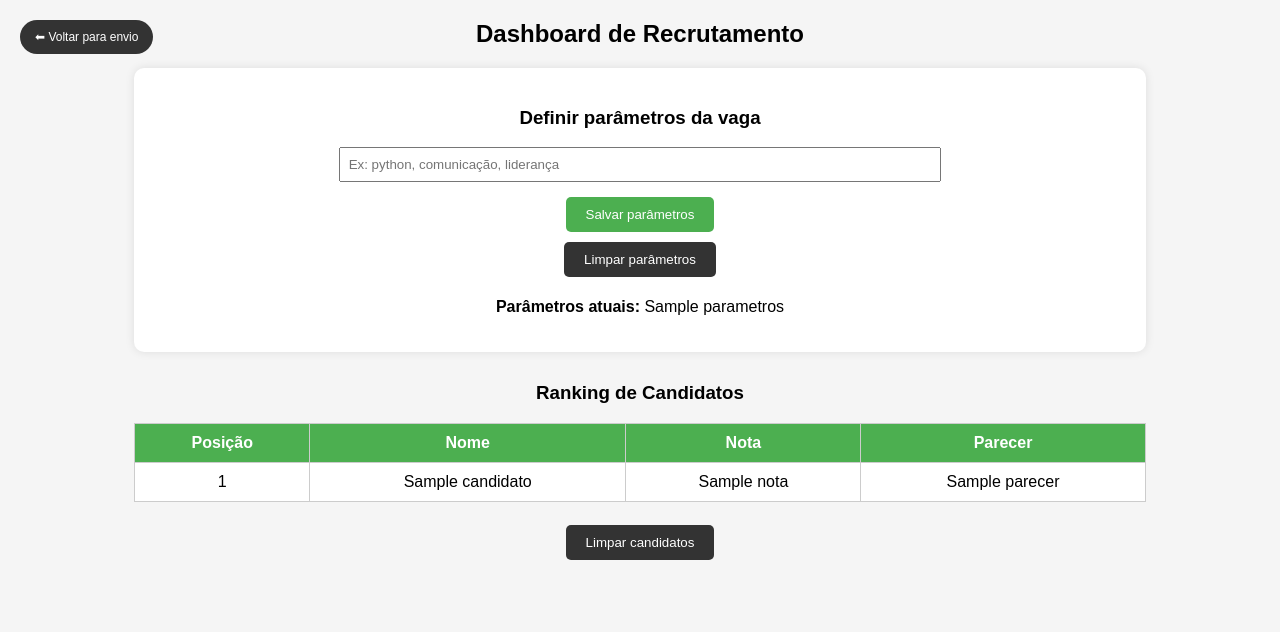
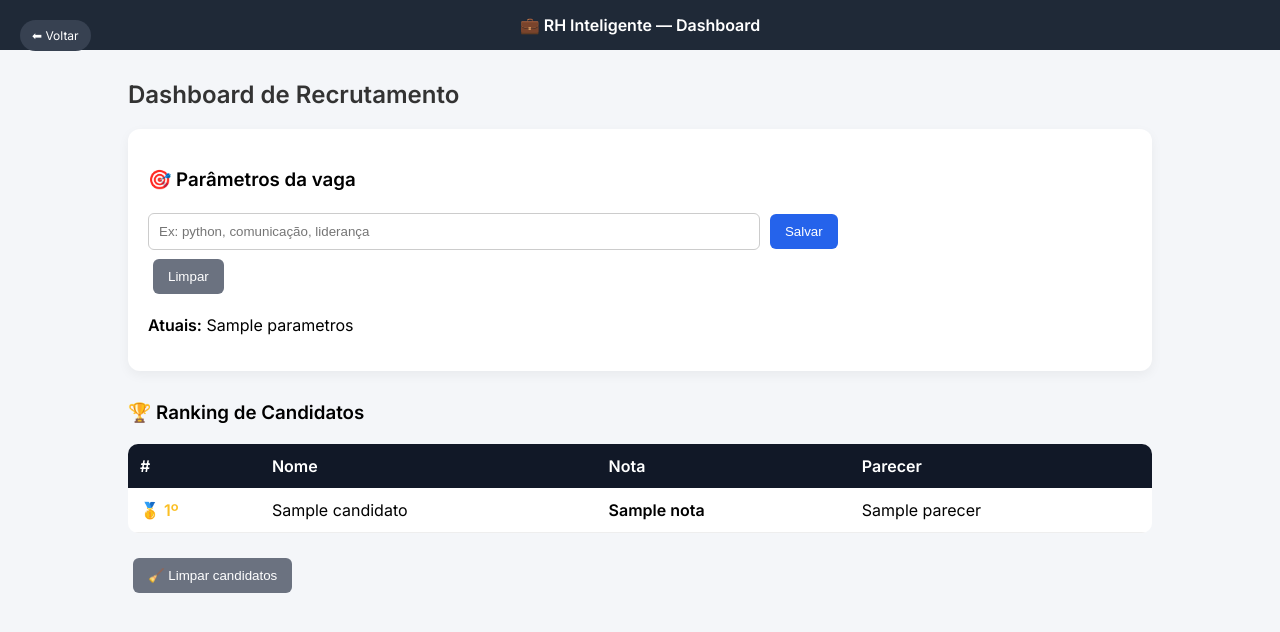
Before and after one commit to higorssilva38-create/projeto-rh, a Flask app: template templates/dashboard.html in a window 1280 px wide. Shown: the top 632 px of the page. Run offline with Flask 3, Linux system fonts and the light colour scheme; the template is opened without the code that fills it: most values are stand-ins (such as "Sample title", 1, 10 or a date in 2020).

Commit message:
atualização de dashboard

```diff
--- a/templates/dashboard.html
+++ b/templates/dashboard.html
@@ -3,11 +3,14 @@
 <head>
     <title>Dashboard RH Inteligente</title>
 
+    <!-- 🔥 FONTE MODERNA -->
+    <link href="https://fonts.googleapis.com/css2?family=Inter:wght@300;400;600&display=swap" rel="stylesheet">
+
     <style>
         body {
-            font-family: Arial;
-            background-color: #f5f5f5;
-            text-align: center;
+            font-family: 'Inter', sans-serif;
+            background-color: #f4f6f9;
+            margin: 0;
         }
 
         .container {
@@ -16,60 +19,17 @@
         }
 
         h2 {
-            margin-top: 20px;
+            margin-top: 30px;
+            color: #333;
         }
 
-        .param-box {
-            background: white;
-            padding: 20px;
-            border-radius: 10px;
-            margin-bottom: 30px;
-            box-shadow: 0px 0px 10px rgba(0,0,0,0.1);
-        }
-
-        input[type="text"] {
-            padding: 8px;
-            width: 60%;
-            margin-bottom: 10px;
-        }
-
-        table {
-            margin: auto;
-            background: white;
-            border-collapse: collapse;
-            width: 100%;
-        }
-
-        th, td {
-            padding: 10px;
-            border: 1px solid #ccc;
-        }
-
-        th {
-            background-color: #4CAF50;
+        /* 🔝 HEADER */
+        .topbar {
+            background: #1f2937;
             color: white;
-        }
-
-        button {
-            padding: 10px 20px;
-            margin: 5px;
-            background-color: #4CAF50;
-            color: white;
-            border: none;
-            border-radius: 5px;
-            cursor: pointer;
-        }
-
-        button:hover {
-            background-color: #45a049;
-        }
-
-        .secondary {
-            background-color: #333;
-        }
-
-        .secondary:hover {
-            background-color: #555;
+            padding: 15px;
+            text-align: center;
+            font-weight: 600;
         }
 
         /* 🔥 BOTÃO VOLTAR */
@@ -77,9 +37,9 @@
             position: fixed;
             top: 20px;
             left: 20px;
-            background-color: #333;
+            background-color: #374151;
             color: white;
-            padding: 10px 15px;
+            padding: 8px 12px;
             border-radius: 20px;
             font-size: 12px;
             text-decoration: none;
@@ -88,12 +48,88 @@
         .back-button:hover {
             background-color: #555;
         }
+
+        /* 📦 CARD */
+        .param-box {
+            background: white;
+            padding: 20px;
+            border-radius: 12px;
+            margin-bottom: 30px;
+            margin-top: 20px;
+            box-shadow: 0px 4px 12px rgba(0,0,0,0.05);
+        }
+
+        input[type="text"] {
+            padding: 10px;
+            width: 60%;
+            border-radius: 6px;
+            border: 1px solid #ccc;
+        }
+
+        button {
+            padding: 10px 15px;
+            margin: 5px;
+            border: none;
+            border-radius: 6px;
+            cursor: pointer;
+            font-weight: 500;
+        }
+
+        button:hover {
+            opacity: 0.9;
+        }
+
+        .primary {
+            background-color: #2563eb;
+            color: white;
+        }
+
+        .secondary {
+            background-color: #6b7280;
+            color: white;
+        }
+
+        /* 🏆 TABELA */
+        table {
+            margin-top: 20px;
+            background: white;
+            border-collapse: collapse;
+            width: 100%;
+            border-radius: 10px;
+            overflow: hidden;
+        }
+
+        th {
+            padding: 12px;
+            background-color: #111827;
+            color: white;
+            text-align: left;
+        }
+
+        td {
+            padding: 12px;
+            border-bottom: 1px solid #eee;
+        }
+
+        tr:hover {
+            background-color: #f9fafb;
+        }
+
+        /* 🏅 DESTAQUE RANKING */
+        .top1 { color: #fbbf24; font-weight: bold; }
+        .top2 { color: #9ca3af; font-weight: bold; }
+        .top3 { color: #d97706; font-weight: bold; }
+
     </style>
 </head>
 <body>
 
-<!-- 🔥 BOTÃO PARA VOLTAR -->
-<a href="/" class="back-button">⬅ Voltar para envio</a>
+<div class="topbar">
+    💼 RH Inteligente — Dashboard
+</div>
+
+<!-- 🔙 VOLTAR -->
+<a href="/" class="back-button">⬅ Voltar</a>
 
 <div class="container">
 
@@ -101,27 +137,26 @@
 
     <!-- 🔥 PARÂMETROS -->
     <div class="param-box">
-        <h3>Definir parâmetros da vaga</h3>
+        <h3>🎯 Parâmetros da vaga</h3>
 
         <form method="POST" action="/set_parametros">
             <input type="text" name="parametros" placeholder="Ex: python, comunicação, liderança">
-            <br>
-            <button type="submit">Salvar parâmetros</button>
+            <button type="submit" class="primary">Salvar</button>
         </form>
 
         <form method="POST" action="/reset_parametros">
-            <button type="submit" class="secondary">Limpar parâmetros</button>
+            <button type="submit" class="secondary">Limpar</button>
         </form>
 
-        <p><strong>Parâmetros atuais:</strong> {{ parametros }}</p>
+        <p><strong>Atuais:</strong> {{ parametros }}</p>
     </div>
 
     <!-- 🔥 RANKING -->
-    <h3>Ranking de Candidatos</h3>
+    <h3>🏆 Ranking de Candidatos</h3>
 
     <table>
         <tr>
-            <th>Posição</th>
+            <th>#</th>
             <th>Nome</th>
             <th>Nota</th>
             <th>Parecer</th>
@@ -129,9 +164,20 @@
 
         {% for candidato in ranking %}
         <tr>
-            <td>{{ loop.index }}</td>
+            <td>
+                {% if loop.index == 1 %}
+                    <span class="top1">🥇 1º</span>
+                {% elif loop.index == 2 %}
+                    <span class="top2">🥈 2º</span>
+                {% elif loop.index == 3 %}
+                    <span class="top3">🥉 3º</span>
+                {% else %}
+                    {{ loop.index }}º
+                {% endif %}
+            </td>
+
             <td>{{ candidato.nome }}</td>
-            <td>{{ candidato.nota }}</td>
+            <td><strong>{{ candidato.nota }}</strong></td>
             <td>{{ candidato.parecer }}</td>
         </tr>
         {% endfor %}
@@ -140,7 +186,7 @@
     <br>
 
     <form method="POST" action="/limpar">
-        <button type="submit" class="secondary">Limpar candidatos</button>
+        <button type="submit" class="secondary">🧹 Limpar candidatos</button>
     </form>
 
 </div>
```
Also changed, not shown: templates/index.html (+59 -25 lines).
